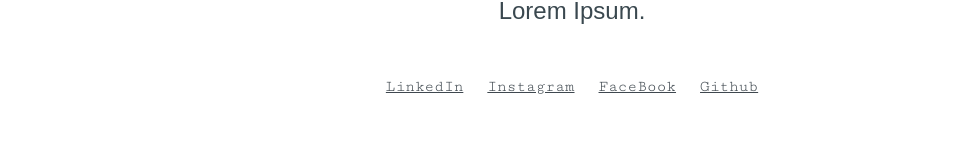
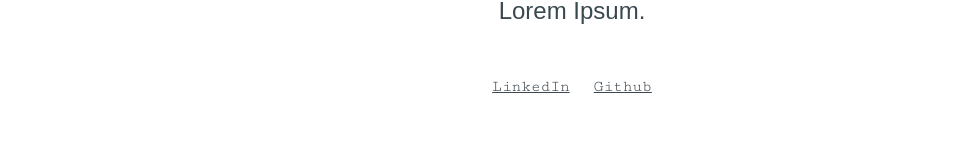
Before and after one commit to ashn01/portfolio, a React (Create React App) app: page /home in a window 1280 px wide. Shown: the part 592-757 px from the top of the page, without its empty margins (68-1036 px from the left). Built offline with nearby package versions, Linux system fonts and the light colour scheme; a web font is replaced by a local one.

Commit message:
Removed links item

```diff
--- a/src/Components/Body/HomeContents/Links.js
+++ b/src/Components/Body/HomeContents/Links.js
@@ -11,12 +11,6 @@
                         <a href='#' >LinkedIn</a>
                     </li>
                     <li className="linkItem">
-                        <a href='#' >Instagram</a>
-                    </li>
-                    <li className="linkItem">
-                        <a href='#' >FaceBook</a>
-                    </li>
-                    <li className="linkItem">
                         <a href='#' >Github</a>
                     </li>
                 </ul>
```
